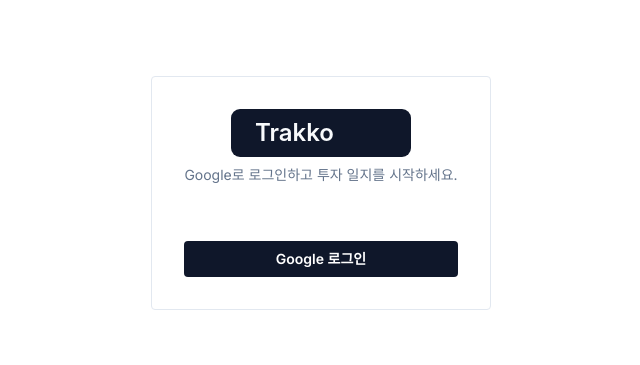
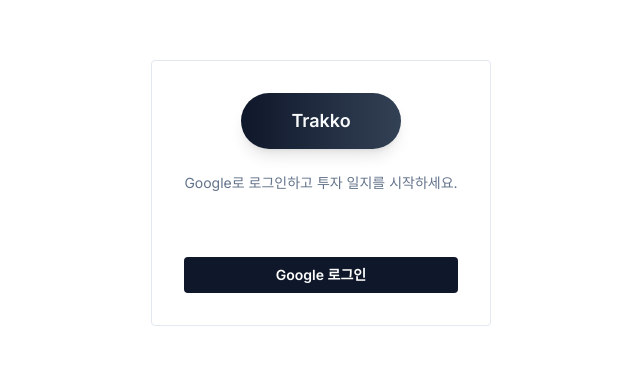
Before and after one commit to Jangmalza/Trakko, a React (Vite) app: page / in a window 1280 px wide. Shown: the part 207-572 px from the top of the page, without its empty margins (319-959 px from the left). Built offline with nearby package versions, Linux system fonts and the light colour scheme; no server answers.

Commit message:
style: widen spacing around trakko hero

```diff
--- a/src/components/TrakkoAuthHero.tsx
+++ b/src/components/TrakkoAuthHero.tsx
@@ -1,10 +1,11 @@
 import React from 'react';
-import trakkoLogo from '../assets/trakko-logo.svg';
 
 const TrakkoAuthHero: React.FC = () => (
-  <div className="mb-8 text-center">
-    <img src={trakkoLogo} alt="Trakko" className="mx-auto h-12 w-auto trakko-logo-animate" />
-    <p className="mt-2 text-sm text-slate-500">Google로 로그인하고 투자 일지를 시작하세요.</p>
+  <div className="mb-10 flex flex-col items-center gap-6 text-center">
+    <div className="trakko-logo-animate flex h-14 w-40 items-center justify-center rounded-full bg-gradient-to-r from-slate-900 to-slate-700 text-lg font-semibold text-slate-50 shadow-lg">
+      Trakko
+    </div>
+    <p className="text-sm text-slate-500">Google로 로그인하고 투자 일지를 시작하세요.</p>
   </div>
 );
 
```
